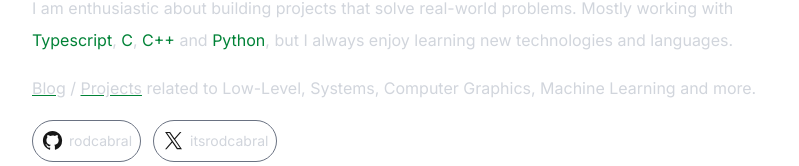
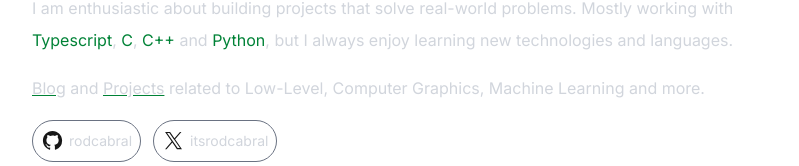
Before and after one commit to rodcabral/rodcabral.github.io, a Next.js app: page / in a window 1280 px wide. Shown: the part 268-434 px from the top of the page, without its empty margins (240-1039 px from the left). Built offline with nearby package versions, Linux system fonts and the light colour scheme.

Commit message:
change about

```diff
--- a/app/page.tsx
+++ b/app/page.tsx
@@ -42,7 +42,7 @@ export default function Home() {
                 </div>
                 <p className="text-gray-300 text-base/loose">I am enthusiastic about building projects that solve real-world problems. Mostly working with <Focus txt="Typescript" />, <Focus txt="C" />, <Focus txt="C++" /> and <Focus txt="Python" />, but I always enjoy learning new technologies and languages.</p>
 
-                <p className="text-gray-300"><Link href="/blog" className="underline decoration-green-700">Blog</Link> / <Link href="/projects" className="underline decoration-green-700">Projects</Link> related to Low-Level, Systems, Computer Graphics, Machine Learning and more.</p>
+                <p className="text-gray-300"><Link href="/blog" className="underline decoration-green-700">Blog</Link> and <Link href="/projects" className="underline decoration-green-700">Projects</Link> related to Low-Level, Computer Graphics, Machine Learning and more.</p>
 
                 <ul className="flex gap-3 items-center">
                     <li>
```
